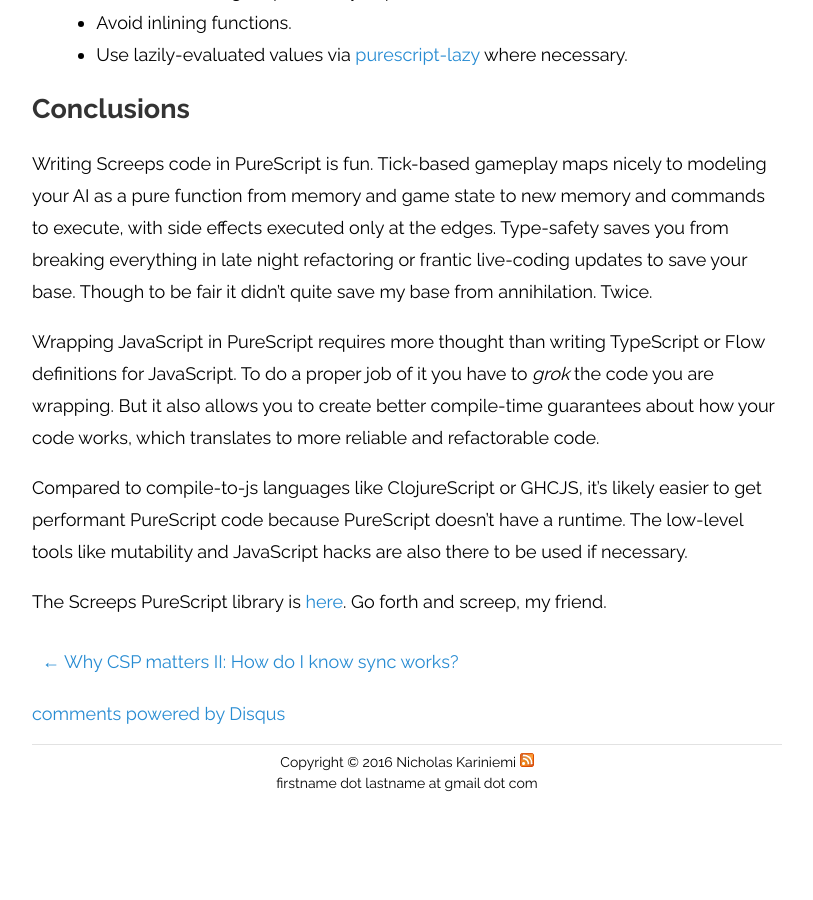
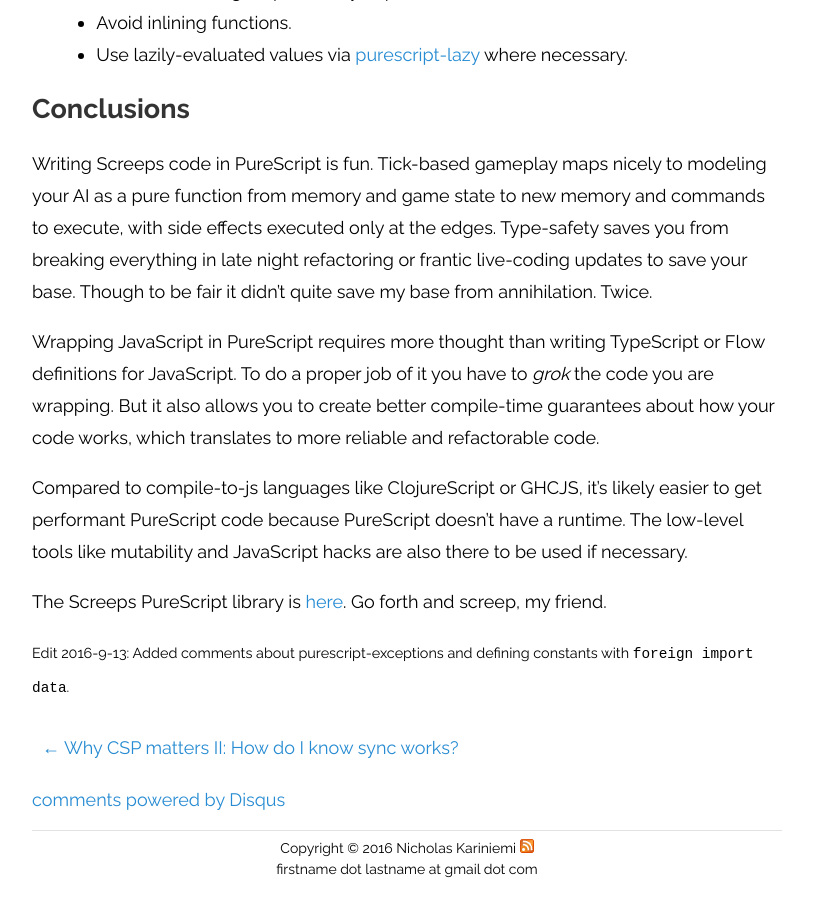
Before and after one commit to hoodunit/hoodunit.github.io, a Jekyll site: the page built from _posts/2016-09-05-purescript-ffi.md, in a window 1280 px wide and 900 px high, scrolled down 12820 px. Shown: the whole window, without its empty margins (233-1046 px from the left). Built offline with Jekyll 4.4.1, drawn with Linux system fonts in a browser that asks for light colours; Markdown is read by kramdown in place of the engine named in the settings; comment, search, counter and statistics services are not loaded; before the commit the page ends 13634 px from its top, so only the background shows below that.

Commit message:
Add note about previous two edits

```diff
--- a/_posts/2016-09-05-purescript-ffi.md
+++ b/_posts/2016-09-05-purescript-ffi.md
@@ -493,3 +493,7 @@
 [ps_argonaut]: https://github.com/purescript-contrib/purescript-argonaut
 [purescript-lazy]: https://github.com/purescript/purescript-lazy
 [purescript-exceptions]: https://github.com/purescript/purescript-exceptions
+
+<small>
+Edit 2016-9-13: Added comments about purescript-exceptions and defining constants with `foreign import data`.
+<small>
```
